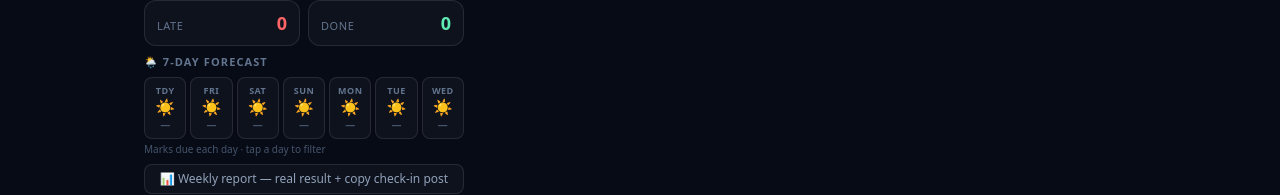
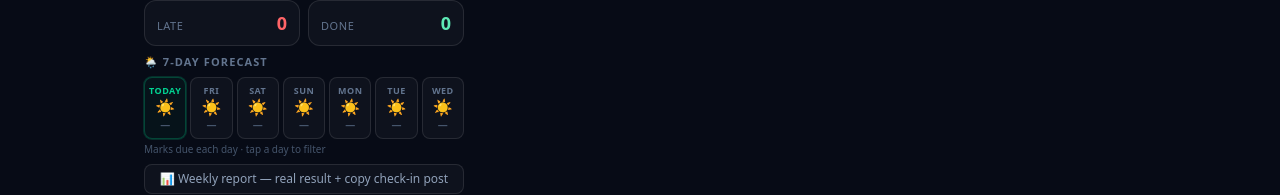
Before and after one commit to Kartikey-Kesarwani-2005/Deadline-Radar, a React (Vite) app: page / in a window 1280 px wide. Shown: the part 572-767 px from the top of the page. Built offline with nearby package versions, Linux system fonts and the light colour scheme.

Commit message:
fix: weather strip - today's cell says Today (emerald + ring) instead of Tdy to avoid misreading the next day label as today

```diff
--- a/src/components/WeatherStrip.jsx
+++ b/src/components/WeatherStrip.jsx
@@ -23,15 +23,21 @@ export default function WeatherStrip({ days, active, onPick }) {
             className={`flex flex-col items-center rounded-lg border px-0.5 py-1.5 transition ${
               active === d.key
                 ? 'border-emerald-500/60 bg-emerald-500/10'
-                : d.level === 'storm'
+                : d.isToday
+                  ? 'border-emerald-500/30 bg-emerald-500/[0.05] ring-1 ring-emerald-500/20'
+                  : d.level === 'storm'
                   ? 'border-red-500/30 bg-red-500/[0.06] hover:border-red-400/50'
                   : d.level === 'heavy'
                     ? 'border-amber-500/30 bg-amber-500/[0.06] hover:border-amber-400/50'
                     : 'border-white/10 bg-white/[0.03] hover:border-white/25'
             }`}
           >
-            <span className="text-[9px] font-semibold tracking-wider text-slate-500 uppercase">
-              {d.isToday ? 'Tdy' : d.label}
+            <span
+              className={`text-[9px] font-semibold tracking-wider uppercase ${
+                d.isToday ? 'text-emerald-400' : 'text-slate-500'
+              }`}
+            >
+              {d.isToday ? 'Today' : d.label}
             </span>
             <span className="my-0.5 text-base leading-none">{d.icon}</span>
             <span
```
